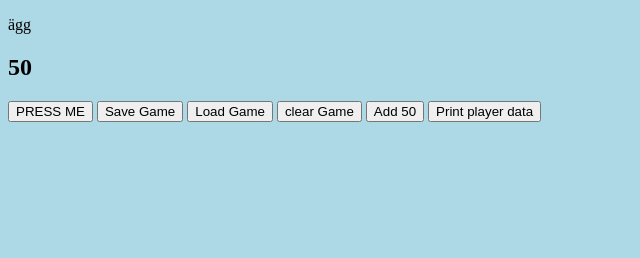
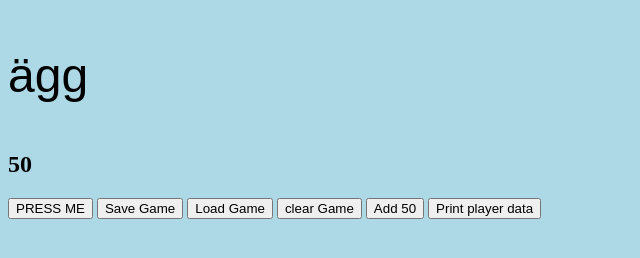
Before and after one commit to Jdsmith435/agg, a plain HTML site: page index.html in a window 1280 px wide. Shown: the whole page, without its empty margins (0-640 px from the left). Drawn offline with Linux system fonts and the light colour scheme.

Commit message:
Standard font size set

```diff
--- a/style.css
+++ b/style.css
@@ -1,3 +1,7 @@
+html {
+  font-size: 16px;
+}
+
 #gameCanvas {
   width: 100%;
   height: auto;
@@ -9,6 +13,7 @@ body {
 
 #gameTitle {
   color: red;
+  font: 3em sans-serif;
 }
 
 @media only screen and (min-width: 844px) {
```
